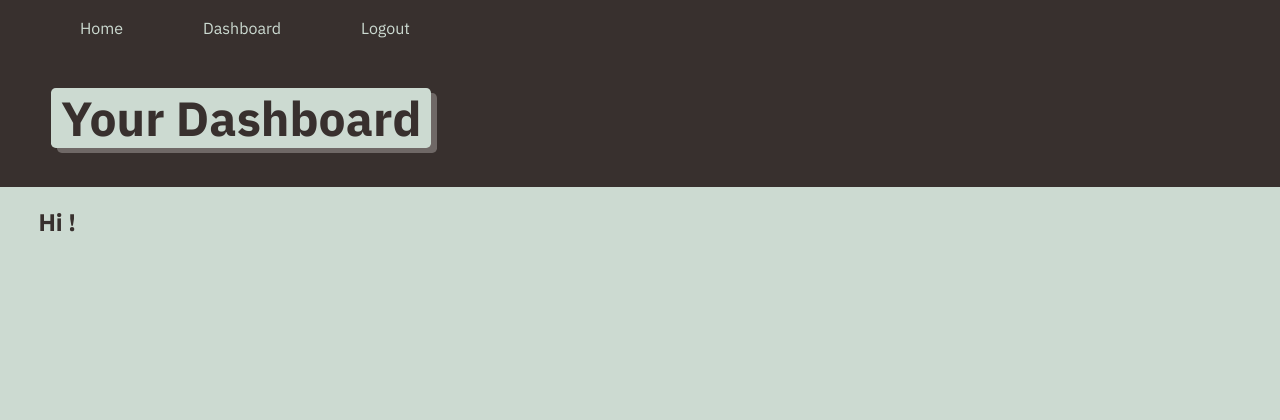
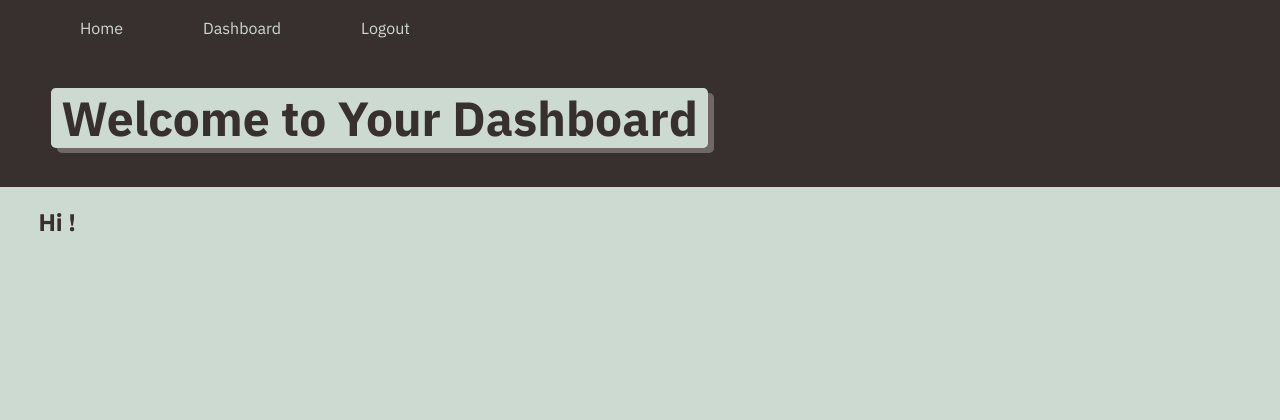
Before and after one commit to Fiqre-Ab/TechInsightsBlog, a Node server app: page /dashboard/ in a window 1280 px wide. Shown: the top 420 px of the page. Run offline with Node 20, Linux system fonts and the light colour scheme; a user stored in the database is signed in; data that the repository does not hold is empty; some libraries are stand-ins or nearby versions.

Commit message:
Your commit message

```diff
--- a/views/layouts/dashboard.handlebars
+++ b/views/layouts/dashboard.handlebars
@@ -20,7 +20,7 @@
     </ul>
   </nav>
   <header class="hero">
-    <h1 class="app-title"><a href="/dashboard">Your Dashboard</a></h1>
+    <h1 class="app-title"><a href="/dashboard">Welcome to Your Dashboard</a></h1>
   </header>
 
   <main class="col-auto">
```
